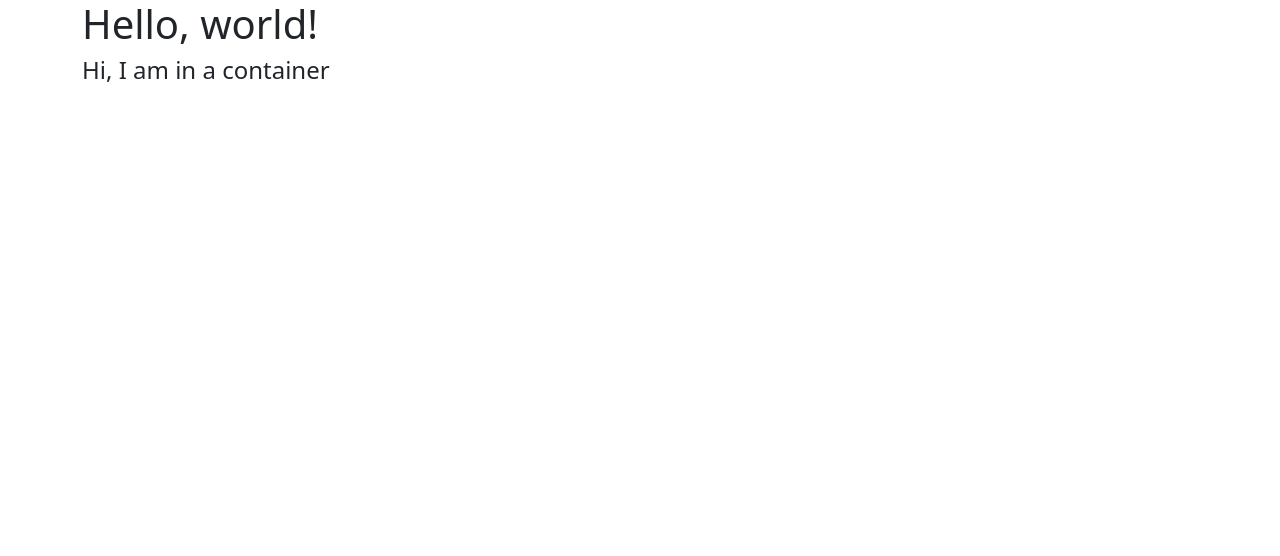
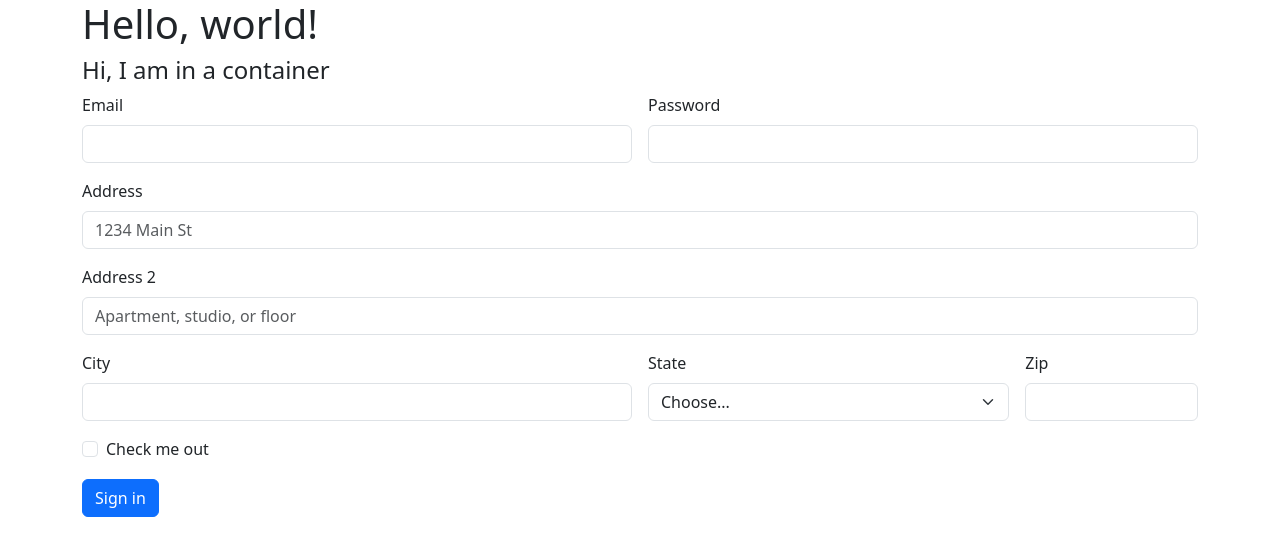
Before and after one commit to a31896/blog, a plain HTML site: page docs/index.html in a window 1280 px wide. Drawn offline with nearby package versions, Linux system fonts and the light colour scheme.

Commit message:
added form functionality

```diff
--- a/docs/index.html
+++ b/docs/index.html
@@ -10,6 +10,50 @@
     <div class="container">
       <h1>Hello, world!</h1>
       <h4>Hi, I am in a container </h4>
+      <form class="row g-3">
+        <div class="col-md-6">
+          <label for="inputEmail4" class="form-label">Email</label>
+          <input type="email" class="form-control" id="inputEmail4">
+        </div>
+        <div class="col-md-6">
+          <label for="inputPassword4" class="form-label">Password</label>
+          <input type="password" class="form-control" id="inputPassword4">
+        </div>
+        <div class="col-12">
+          <label for="inputAddress" class="form-label">Address</label>
+          <input type="text" class="form-control" id="inputAddress" placeholder="1234 Main St">
+        </div>
+        <div class="col-12">
+          <label for="inputAddress2" class="form-label">Address 2</label>
+          <input type="text" class="form-control" id="inputAddress2" placeholder="Apartment, studio, or floor">
+        </div>
+        <div class="col-md-6">
+          <label for="inputCity" class="form-label">City</label>
+          <input type="text" class="form-control" id="inputCity">
+        </div>
+        <div class="col-md-4">
+          <label for="inputState" class="form-label">State</label>
+          <select id="inputState" class="form-select">
+            <option selected>Choose...</option>
+            <option>...</option>
+          </select>
+        </div>
+        <div class="col-md-2">
+          <label for="inputZip" class="form-label">Zip</label>
+          <input type="text" class="form-control" id="inputZip">
+        </div>
+        <div class="col-12">
+          <div class="form-check">
+            <input class="form-check-input" type="checkbox" id="gridCheck">
+            <label class="form-check-label" for="gridCheck">
+              Check me out
+            </label>
+          </div>
+        </div>
+        <div class="col-12">
+          <button type="submit" class="btn btn-primary">Sign in</button>
+        </div>
+      </form>
     </div>
     <script src="https://cdn.jsdelivr.net/npm/bootstrap@5.3.7/dist/js/bootstrap.bundle.min.js" integrity="sha384-ndDqU0Gzau9qJ1lfW4pNLlhNTkCfHzAVBReH9diLvGRem5+R9g2FzA8ZGN954O5Q" crossorigin="anonymous"></script>
   </body>
```
